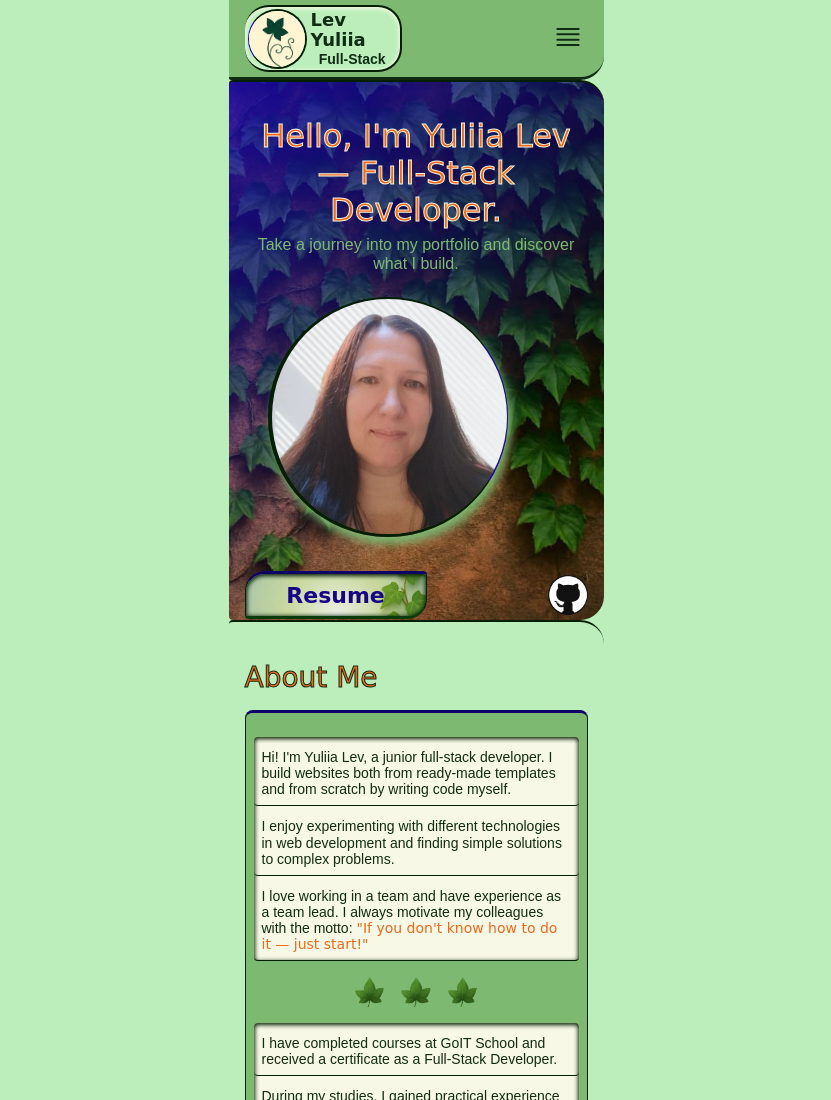
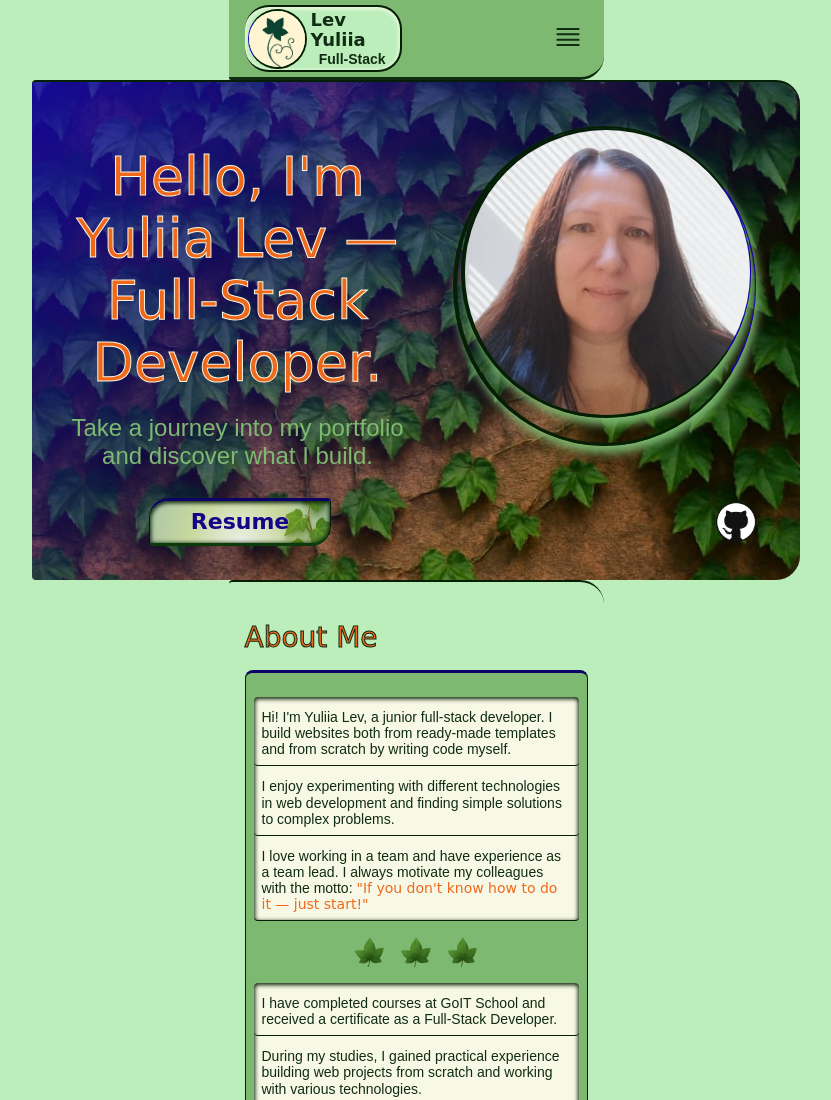
Before and after one commit to RITAS2000/Portfolio-Lev-Yuliia, a website built with Vite: page index.html in a window 1280 px wide. Shown: the top 1100 px of the page, without its empty margins (224-1055 px from the left). Built offline with nearby package versions, Linux system fonts and the light colour scheme; a web font is replaced by a local one.

Commit message:
add hero 768

```diff
--- a/src/js/components/hero.js
+++ b/src/js/components/hero.js
@@ -1,13 +1,15 @@
 export default function Hero() {
   const heroSection = document.createElement('section');
   heroSection.classList.add('hero-section');
-  heroSection.innerHTML = `<div>
-  <h1 class="hero-titel">Hello, I'm Yuliia Lev — Full-Stack Developer.</h1>
+  heroSection.innerHTML = `<div class="hero-container">
+  <div class="hero-text-container"><h1 class="hero-titel">Hello, I'm Yuliia Lev — Full-Stack Developer.</h1>
   <p class="hero-text">Take a journey into my portfolio and discover what I build.</p>
-  <img src="photo_2025.jpg" class="hero-img" alt="Lev Yuliia" width="240" height="240">
+  </div>
+  <div class="hero-img-container"><img src="photo_2025.jpg"  alt="Lev Yuliia" width="201" height="201" class="hero-img"></div>
+  </div>
   <div class="hero-links">
   <a href="#resume" class="hero-link"><span>Resume</span></a>
   <a href="https://github.com/RITAS2000/Portfolio-Lev-Yuliia" class="gh-link" target="_blank" rel="noreferrer noopener"><img src="/gh-icon.jpg" width="40" height="40"></a>
-  </div></div>`;
+  </div>`;
   return heroSection;
 }
--- a/src/scss/header.scss
+++ b/src/scss/header.scss
@@ -134,9 +134,6 @@
 .backdrop-burger.is-open .modal {
     transform: translateX(0);
 }
-.backdrop-burger.is-closing .modal {
-    transform: translateX(100%);
-}
 .modal-close-btn {
     position: absolute;
     top: 16px;
--- a/src/scss/hero.scss
+++ b/src/scss/hero.scss
@@ -1,6 +1,9 @@
 @use "./mixins" as mix;
 
 .hero-section {
+    display: flex;
+    flex-direction: column;
+    justify-content: space-between;
     padding: 36px 16px 24px 16px;
     width: 100%;
     max-width: 375px;
@@ -16,6 +19,20 @@
     border-top-right-radius: 24px;
     border-top: 2px solid var(--bc2);
 }
+.hero-container {
+    display: flex;
+    flex-direction: column;
+    justify-content: space-between;
+    gap: 24px;
+}
+.hero-text-container {
+    width: 100%;
+    max-width: 343px;
+    display: flex;
+    flex-direction: column;
+    gap: 8px;
+}
+
 
 .hero-titel {
     font-family: 'Walter Turncoat', cursive;
@@ -23,7 +40,7 @@
     font-weight: 400;
     color: var(--herotc);
     text-align: center;
-    margin-bottom: 8px;
+
     -webkit-text-stroke: 1px var(--bgci);
 }
 
@@ -33,10 +50,10 @@
     font-weight: 400;
     color: var(--bgchf);
     text-align: center;
-    margin-bottom: 24px;
+
 }
 
-.hero-img {
+.hero-img-container {
     width: 240px;
     height: 240px;
     margin-right: 80px;
@@ -46,14 +63,22 @@
     border-right: 1px solid var(--bc1);
     border-bottom: 3px solid var(--bc2);
     border-left: 4px solid var(--bc2);
+    overflow: hidden;
+
 }
-
+.hero-img {
+    border-top: 2px solid var(--bc2);
+    border-right: 1px solid var(--bc1);
+    border-bottom: 3px solid var(--bc2);
+    border-left: 4px solid var(--bc2);
+    border-radius: 50%;
+    box-shadow: 3px 7px 10px var(--bgchf);
+}
 .hero-links {
     display: flex;
     flex-direction: row;
     align-items: center;
     justify-content: space-between;
-    margin-top: 34px;
 }
 
 .gh-link {
@@ -69,8 +94,7 @@
     box-shadow: 0 0 6px 2px var(--bgci);
     transform: scale(0.97);
 }
-.hero-link,
-.resume-link {
+.hero-link {
     @include mix.button(182px, 48px);
 
     display: flex;
@@ -83,10 +107,54 @@
         font-size: 28px;
     }
 
-    .hero-img {
+    .hero-img-container {
         width: 210px;
         height: 210px;
         margin-right: 75px;
 
     }
+    .hero-img {
+        width: 185px;
+        height: 185px;
+    }
 }
+@media screen and (min-width: 768px) {
+    .hero-section {
+        padding: 44px 44px 34px 34px;
+        max-width: 768px;
+        height: 500px;
+        background: linear-gradient(140deg,
+                rgba(var(--bodygrad1), 0.8),
+                rgba(var(--bodygrad2), 0) 70%), url(../image/tablet-hero.jpg) no-repeat center / cover;
+    }
+    .hero-container {
+        flex-direction: row;
+        gap: 44px;
+    }
+    .hero-text-container {
+        padding-top: 20px;
+        gap: 20px;
+    }
+    .hero-titel {
+        font-size: 54px;
+        font-weight: 400;
+    }
+        .hero-text {
+
+            font-size: 24px;
+
+
+        }
+    .hero-img-container {
+        width: 320px;
+        height: 320px;
+        margin-right: 0;
+    }
+    .hero-img {
+        width: 290px;
+        height: 290px;
+    }
+    .hero-link {
+        margin-left: 83px;
+    }
+}
--- a/src/scss/reset.scss
+++ b/src/scss/reset.scss
@@ -36,7 +36,7 @@ img {
     max-width: 100%;
     height: auto;
     margin: 0 auto;
-   object-fit: cover;
+    object-fit: cover;
 }
 label {
     position: relative;
```
Also changed, not shown: src/image/tablet-hero.jpg (added).
